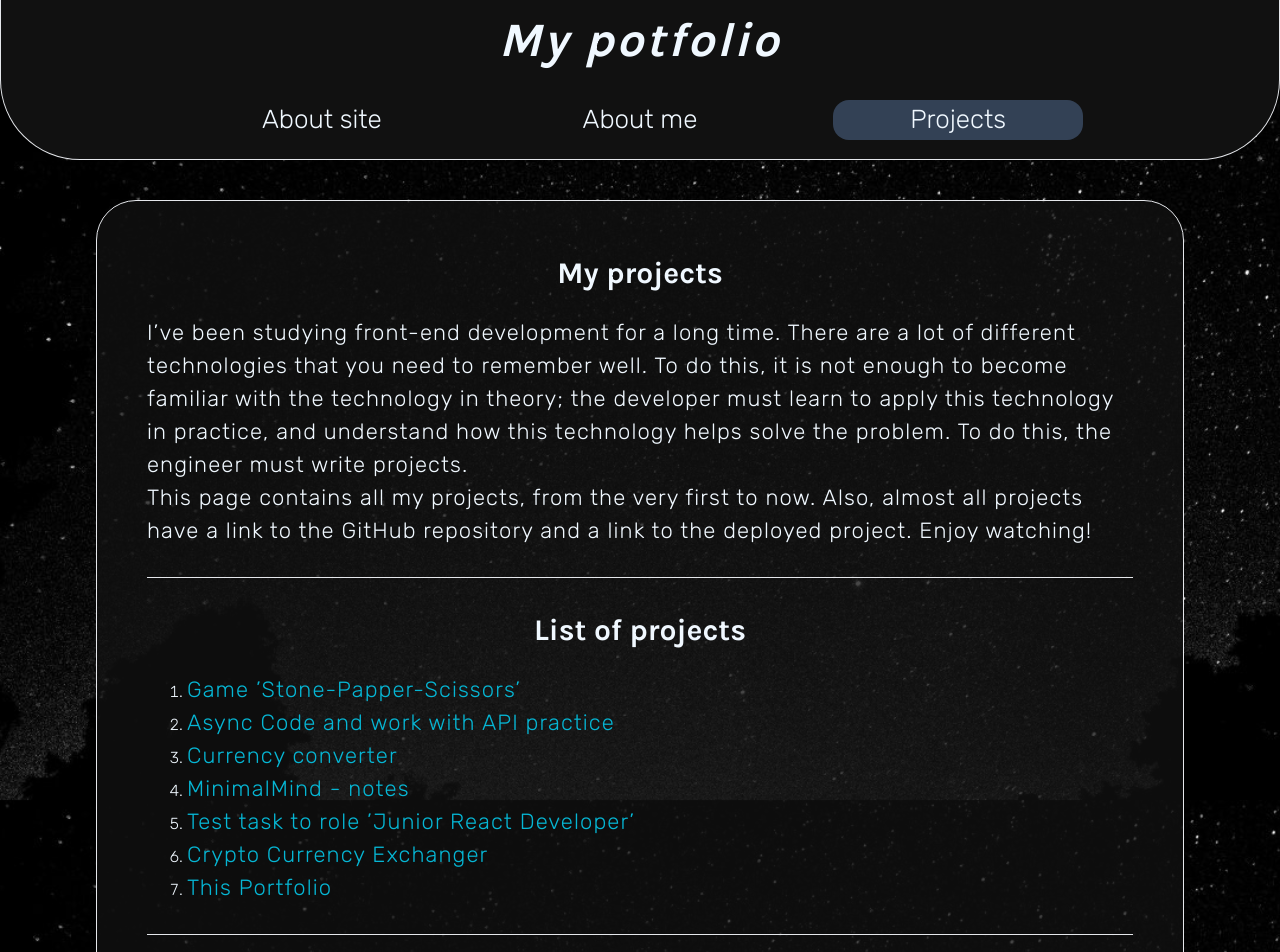
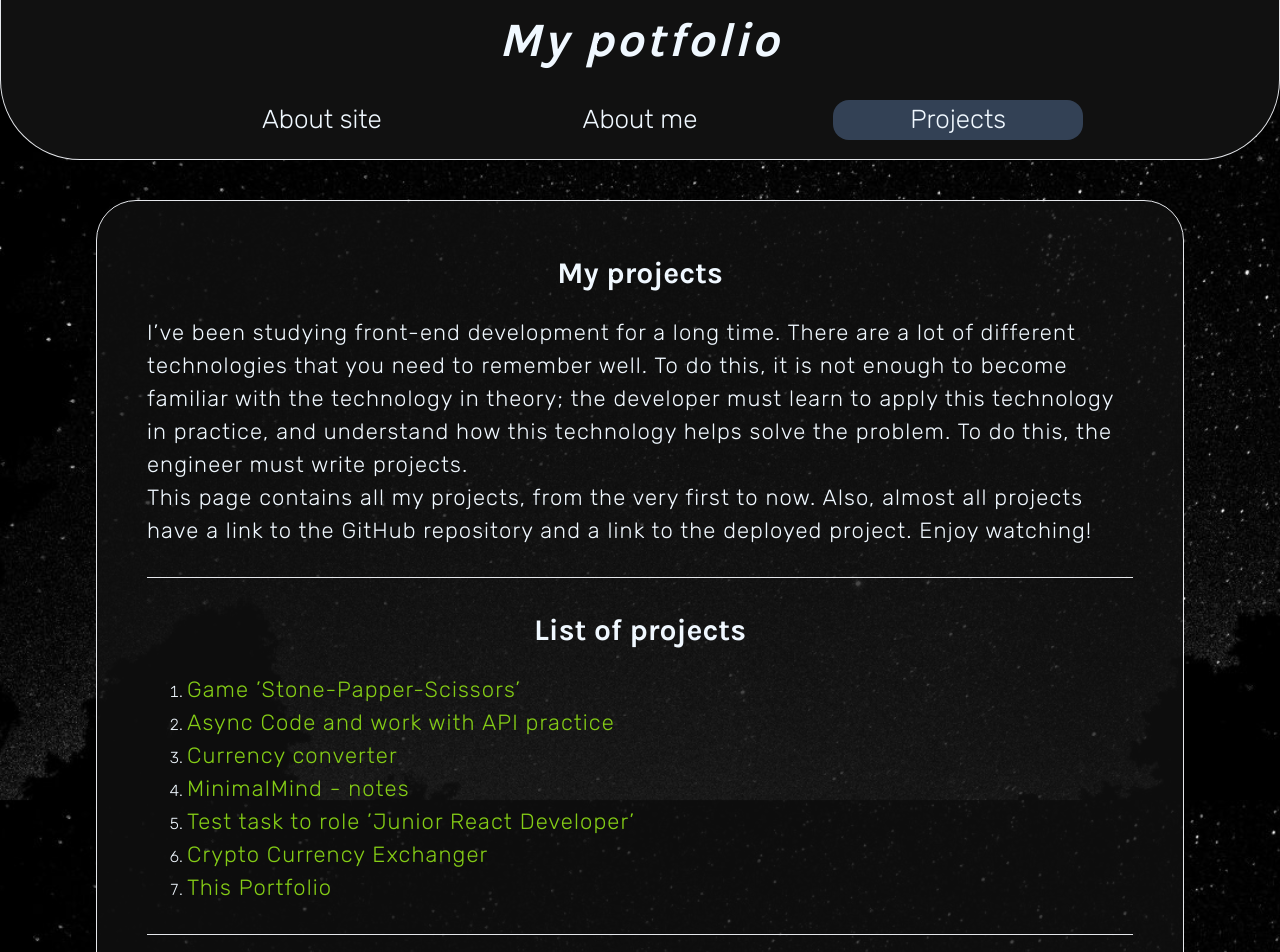
Before and after one commit to mejzerVitaliy/My_Portfolio, a Next.js app: page /projects in a window 1280 px wide. Shown: the top 952 px of the page. Built offline with nearby package versions, Linux system fonts and the light colour scheme.

Commit message:
fix some styles and deploy

```diff
--- a/src/components/organisms/ProjectsList.tsx
+++ b/src/components/organisms/ProjectsList.tsx
@@ -20,13 +20,13 @@ const Projects: React.FC = () => {
 
                 <H3>List of projects</H3>
                 <ol className='list-decimal mx-[40px]'>
-                    <li><P><a className='text-cyan-500' href="#1">Game &rsquo;Stone-Papper-Scissors&rsquo;</a></P></li>
-                    <li><P><a className='text-cyan-500' href="#2">Async Code and work with API practice</a></P></li>
-                    <li><P><a className='text-cyan-500' href="#3">Currency converter</a></P></li>
-                    <li><P><a className='text-cyan-500' href="#4">MinimalMind - notes</a></P></li>
-                    <li><P><a className='text-cyan-500' href="#5">Test task to role &rsquo;Junior React Developer&rsquo;</a></P></li>
-                    <li><P><a className='text-cyan-500' href="#6">Crypto Currency Exchanger</a></P></li>
-                    <li><P><a className='text-cyan-500' href="#7">This Portfolio</a></P></li>
+                    <li><P><a className='text-lime-500' href="#1">Game &rsquo;Stone-Papper-Scissors&rsquo;</a></P></li>
+                    <li><P><a className='text-lime-500' href="#2">Async Code and work with API practice</a></P></li>
+                    <li><P><a className='text-lime-500' href="#3">Currency converter</a></P></li>
+                    <li><P><a className='text-lime-500' href="#4">MinimalMind - notes</a></P></li>
+                    <li><P><a className='text-lime-500' href="#5">Test task to role &rsquo;Junior React Developer&rsquo;</a></P></li>
+                    <li><P><a className='text-lime-500' href="#6">Crypto Currency Exchanger</a></P></li>
+                    <li><P><a className='text-lime-500' href="#7">This Portfolio</a></P></li>
                 </ol>
 
                 <Hr />
@@ -108,7 +108,7 @@ const Projects: React.FC = () => {
                     description='I decided to make this site to increase my chances of finding a job as a front-end developer. Also, in this project, I used Next.js and SSR for the first time. I plan to update this site in the future, adding my new projects and updating information about myself.'
                     stack='HTML, CSS, TypeScript, React, Next.js, AppRouting, TailwindCSS'
                     linkToGitHub='https://github.com/mejzerVitaliy/My_Portfolio'
-                    linkToProject=''
+                    linkToProject=/*'https://myportfolio-ivory-three.vercel.app/'*/''
                 />
 
             </section>
```
